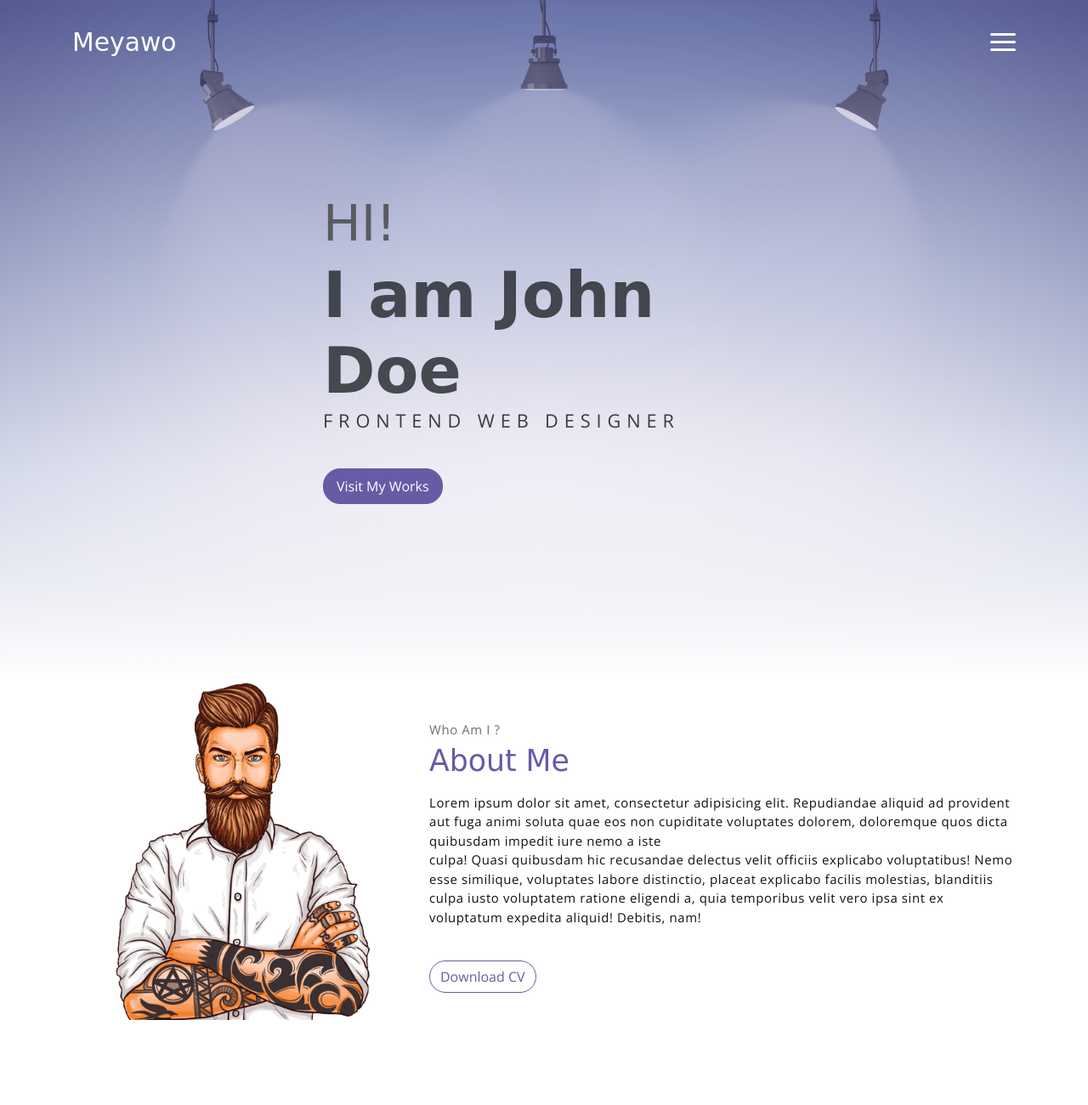
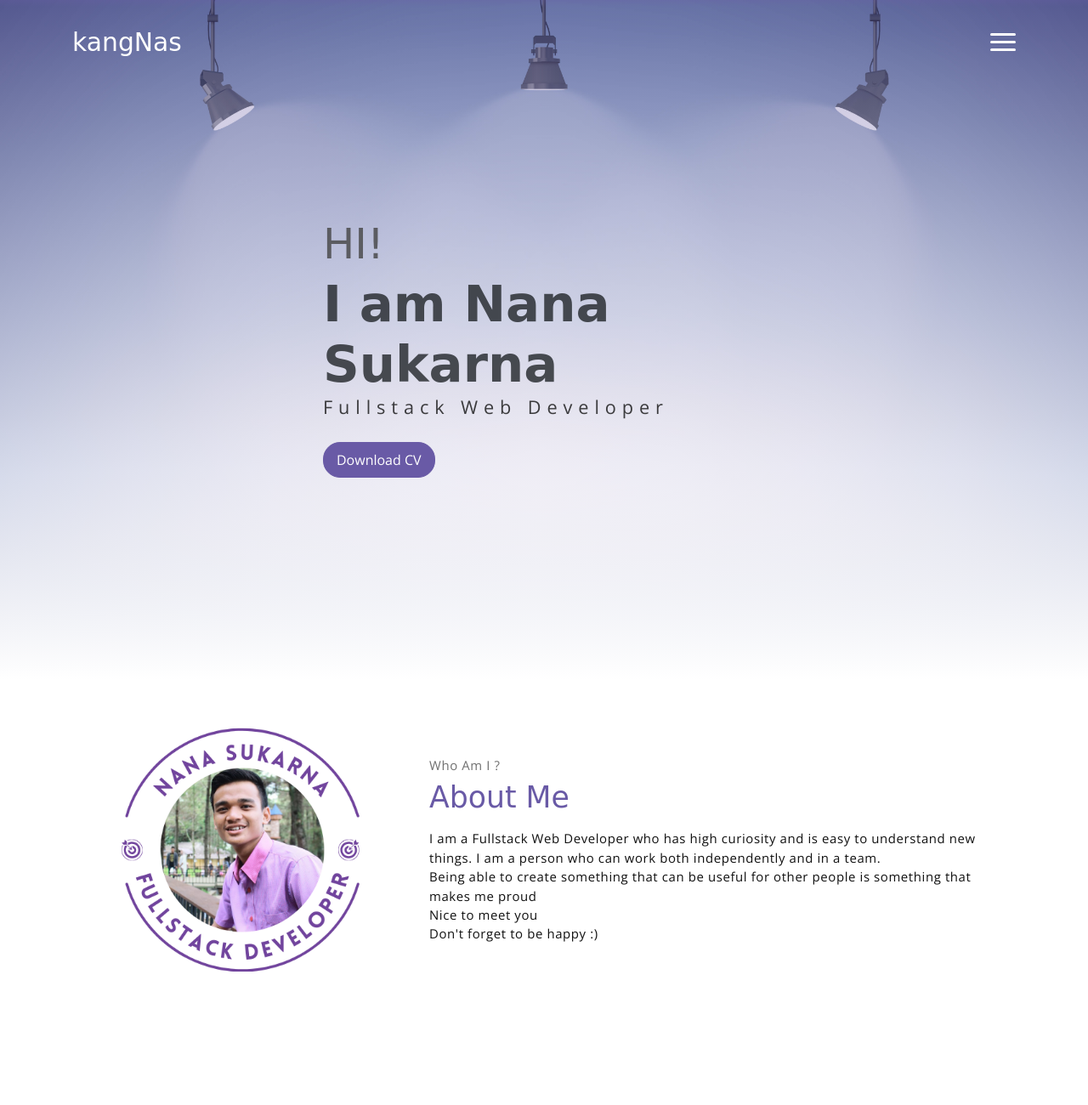
Before and after one commit to NanaSukarna16/NanaSukarna16.github.io, a plain HTML site: page index.html in a window 1280 px wide. Shown: the top 1300 px of the page at 85% size. Drawn offline with nearby package versions, Linux system fonts and the light colour scheme; a web font is replaced by a local one.

Commit message:
feat: halaman header dan section

```diff
--- a/index.html
+++ b/index.html
@@ -6,11 +6,11 @@
     <meta name="viewport" content="width=device-width, initial-scale=1, shrink-to-fit=no">
     <meta name="description" content="Start your development with Meyawo landing page.">
     <meta name="author" content="Devcrud">
-    <title>Meyawo Landing page | Free Bootstrap 4.3.x landing page</title>
+    <title>Portfolio Nana Sukarna</title>
     <!-- font icons -->
     <link rel="stylesheet" href="assets/vendors/themify-icons/css/themify-icons.css">
     <!-- Bootstrap + Meyawo main styles -->
-    <link rel="stylesheet" href="assets/css/meyawo.css">
+    <link rel="stylesheet" href="assets/css/style.css">
 </head>
 
 <body data-spy="scroll" data-target=".navbar" data-offset="40" id="home">
@@ -18,7 +18,7 @@
     <!-- Page Navbar -->
     <nav class="custom-navbar" data-spy="affix" data-offset-top="20">
         <div class="container">
-            <a class="logo" href="#">Meyawo</a>
+            <a class="logo" href="#">kangNas</a>
             <ul class="nav">
                 <li class="item">
                     <a class="link" href="#home">Home</a>
@@ -27,10 +27,10 @@
                     <a class="link" href="#about">About</a>
                 </li>
                 <li class="item">
-                    <a class="link" href="#portfolio">Portfolio</a>
+                    <a class="link" href="#testmonial">Skils</a>
                 </li>
                 <li class="item">
-                    <a class="link" href="#testmonial">Testmonial</a>
+                    <a class="link" href="#portfolio">Portfolio</a>
                 </li>
                 <li class="item">
                     <a class="link" href="#blog">Blog</a>
@@ -56,11 +56,11 @@
         <div class="header-content container">
             <h1 class="header-title">
                 <span class="up">HI!</span>
-                <span class="down">I am John Doe</span>
+                <span class="down">I am Nana Sukarna</span>
             </h1>
-            <p class="header-subtitle">FRONTEND WEB DESIGNER</p>
+            <p class="header-subtitle">Fullstack Web Developer</p>
 
-            <button class="btn btn-primary">Visit My Works</button>
+            <button class="btn btn-primary">Download CV</button>
         </div>
     </header><!-- end of page header -->
 
@@ -71,22 +71,19 @@
             <!-- about wrapper -->
             <div class="about">
                 <div class="about-img-holder">
-                    <img src="assets/imgs/man.png" class="about-img"
+                    <img src="assets/imgs/myimg.png" class="about-img"
                         alt="Download free bootstrap 4 landing page, free boootstrap 4 templates, Download free bootstrap 4.1 landing page, free boootstrap 4.1.1 templates, meyawo Landing page">
                 </div>
                 <div class="about-caption">
                     <p class="section-subtitle">Who Am I ?</p>
                     <h2 class="section-title mb-3">About Me</h2>
                     <p>
-                        Lorem ipsum dolor sit amet, consectetur adipisicing elit. Repudiandae aliquid ad provident aut
-                        fuga animi soluta quae eos non cupiditate voluptates dolorem, doloremque quos dicta quibusdam
-                        impedit iure nemo a iste
-                        <br>culpa! Quasi quibusdam hic recusandae delectus velit officiis explicabo voluptatibus! Nemo
-                        esse similique, voluptates labore distinctio, placeat explicabo facilis molestias, blanditiis
-                        culpa iusto voluptatem ratione eligendi a, quia temporibus velit vero ipsa sint ex voluptatum
-                        expedita aliquid! Debitis, nam!
+                    I am a Fullstack Web Developer who has high curiosity and is easy to understand new things. I am a person who can work
+                    both independently and in a team. <br>
+                    Being able to create something that can be useful for other people is something that makes me proud
+                    <br>Nice to meet you
+                    <br>Don't forget to be happy :)
                     </p>
-                    <button class="btn-rounded btn btn-outline-primary mt-4">Download CV</button>
                 </div>
             </div><!-- end of about wrapper -->
         </div><!-- end of container -->
```
Also changed, not shown: assets/css/style.css, assets/imgs/man.png (deleted), assets/imgs/myimg.png (added).
